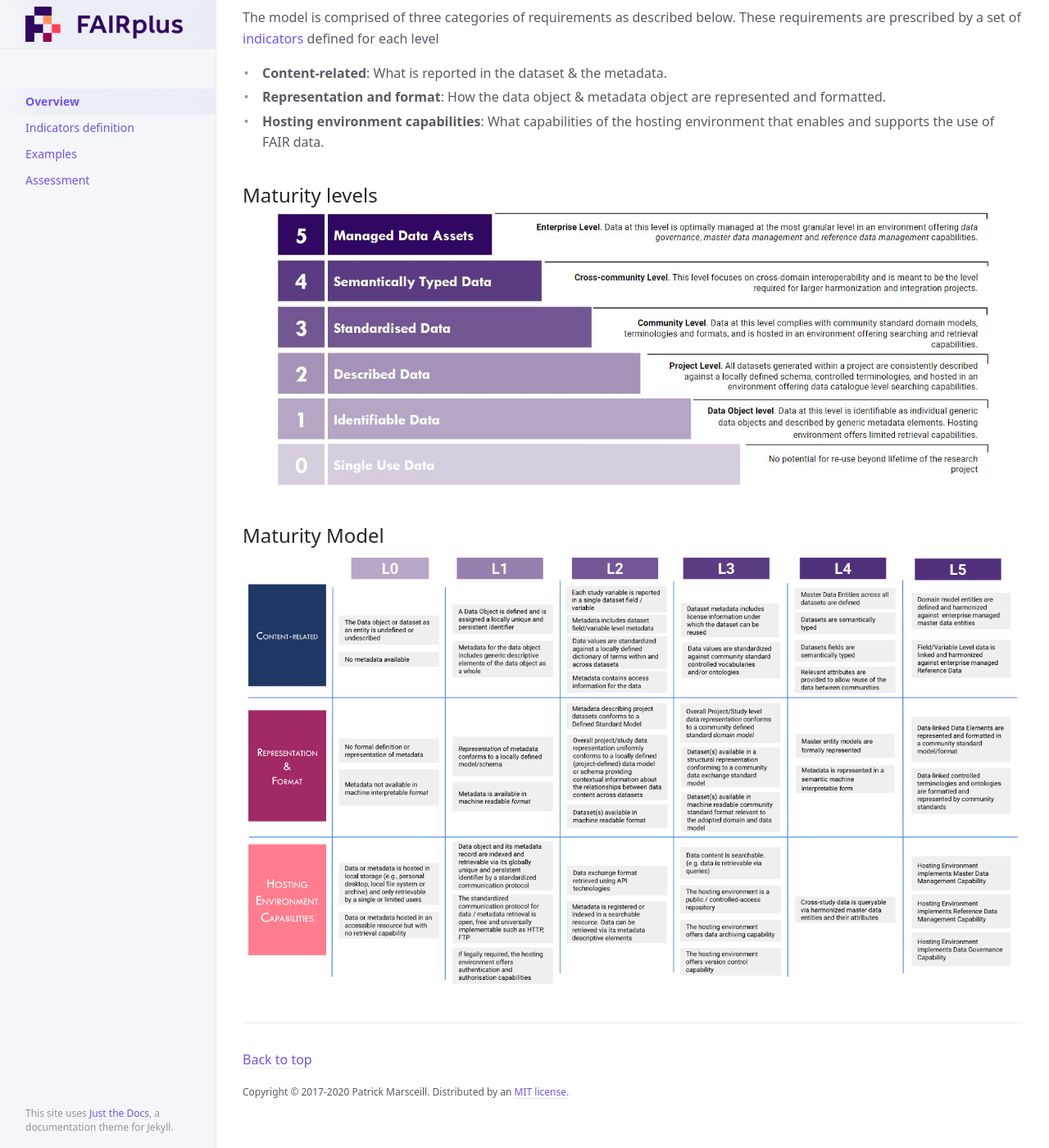
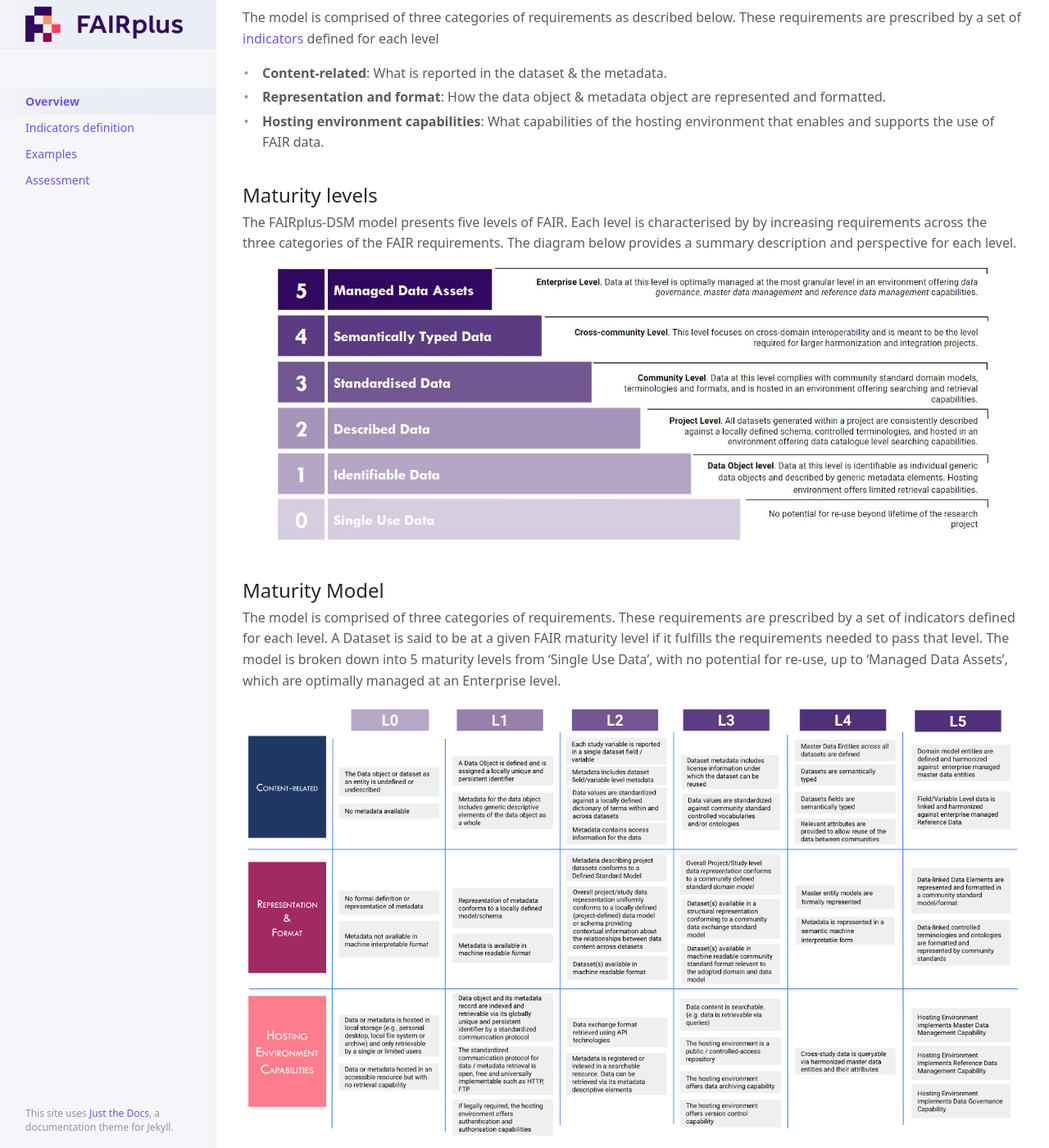
Before and after one commit to FAIRplus/Data-Maturity, a Jekyll site: the page built from index.md, in a window 1280 px wide and 1400 px high, scrolled down 653 px. Shown: the whole window at 82% size. Built offline with Jekyll 4.4.1, drawn with Linux system fonts in a browser that asks for light colours.

Commit message:
Update index.md

```diff
--- a/index.md
+++ b/index.md
@@ -24,8 +24,12 @@ The model is comprised of three categories of requirements as described below. T
 
 ## Maturity levels
 
+The FAIRplus-DSM model presents five levels of FAIR. Each level is characterised by by increasing requirements across the three categories of the FAIR requirements. The diagram below provides a summary description and perspective for each level.
+
 ![Levels](assets/images/overview/levels_definition.JPG)
 
 ## Maturity Model
 
+The model is comprised of three categories of requirements. These requirements are prescribed by a set of indicators defined for each level. A Dataset is said to be at a given FAIR maturity level if it fulfills the requirements needed to pass that level. The model is broken down into 5 maturity levels from ‘Single Use Data’, with no potential for re-use, up to ‘Managed Data Assets’, which are optimally managed at an Enterprise level.
+
 ![Grid_view](assets/images/overview/grid_view.png)
```
